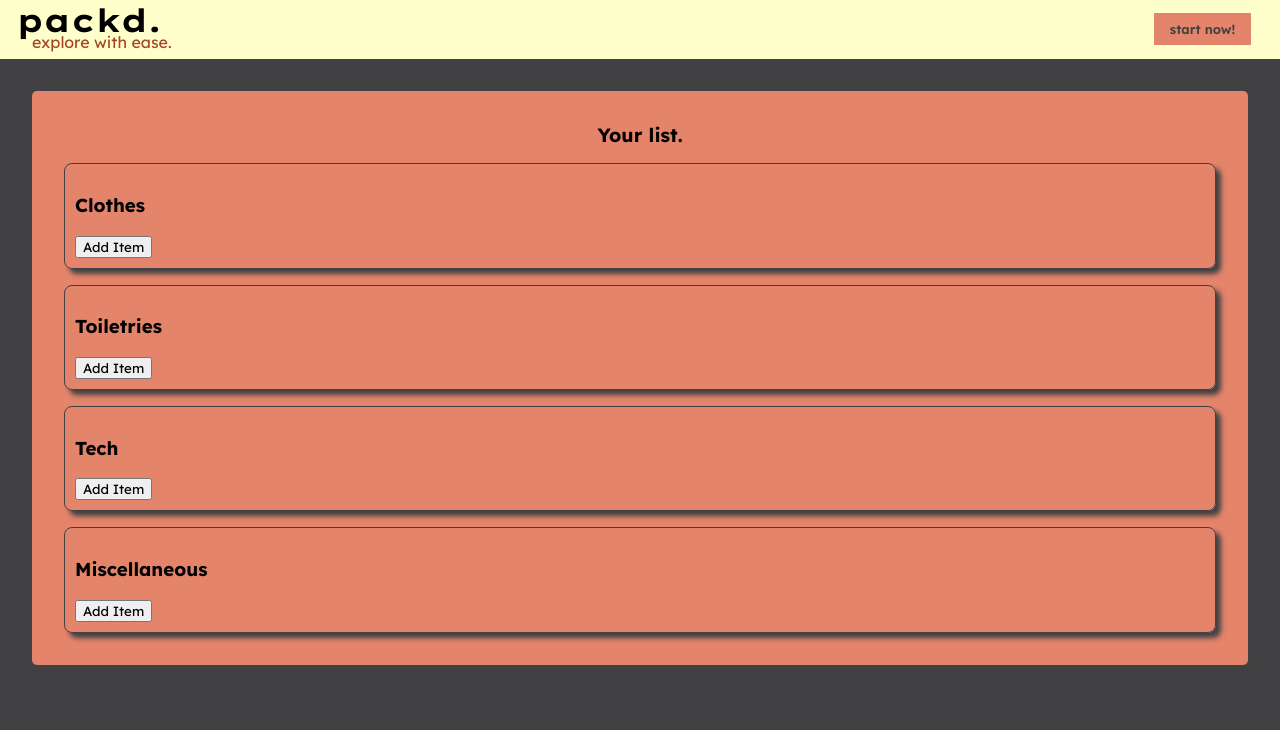
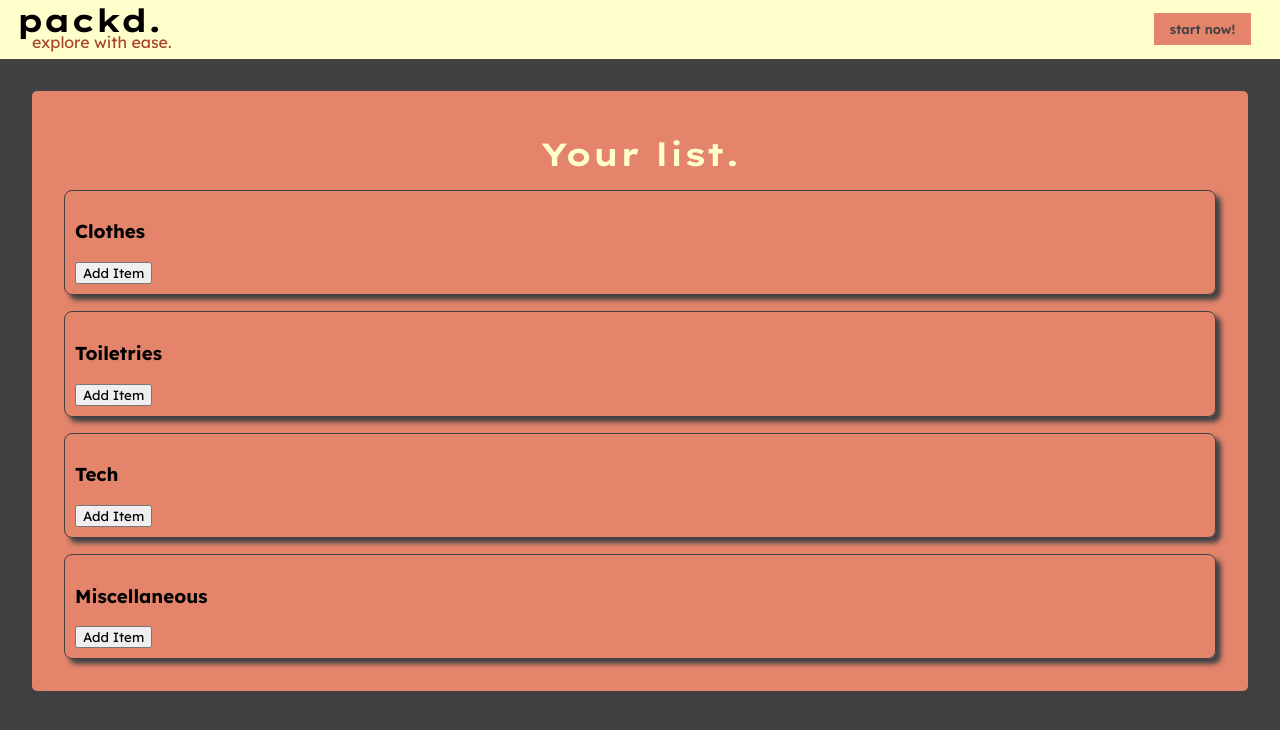
Before and after one commit to Cecelia-N/packd., a SvelteKit app in the folder packd/: page /packing-list in a window 1280 px wide. Shown: the top 730 px of the page. Built offline with nearby package versions, Linux system fonts and the light colour scheme.

Commit message:
change styles

```diff
--- a/packd/src/routes/packing-list/+page.svelte
+++ b/packd/src/routes/packing-list/+page.svelte
@@ -10,7 +10,7 @@
     const misc = getMisc();
 </script>
 <section>
-<h2>Your list.</h2>
+<h1>Your list.</h1>
     <List title="Clothes" list={$clothes}></List>
 
     <List title="Toiletries" list={$toiletries} ></List>
@@ -28,7 +28,7 @@
         border-radius: 5px;
         margin: 2rem;
     }
-    h2 {
+    h1 {
        text-align: center;
     }
 </style>
```
